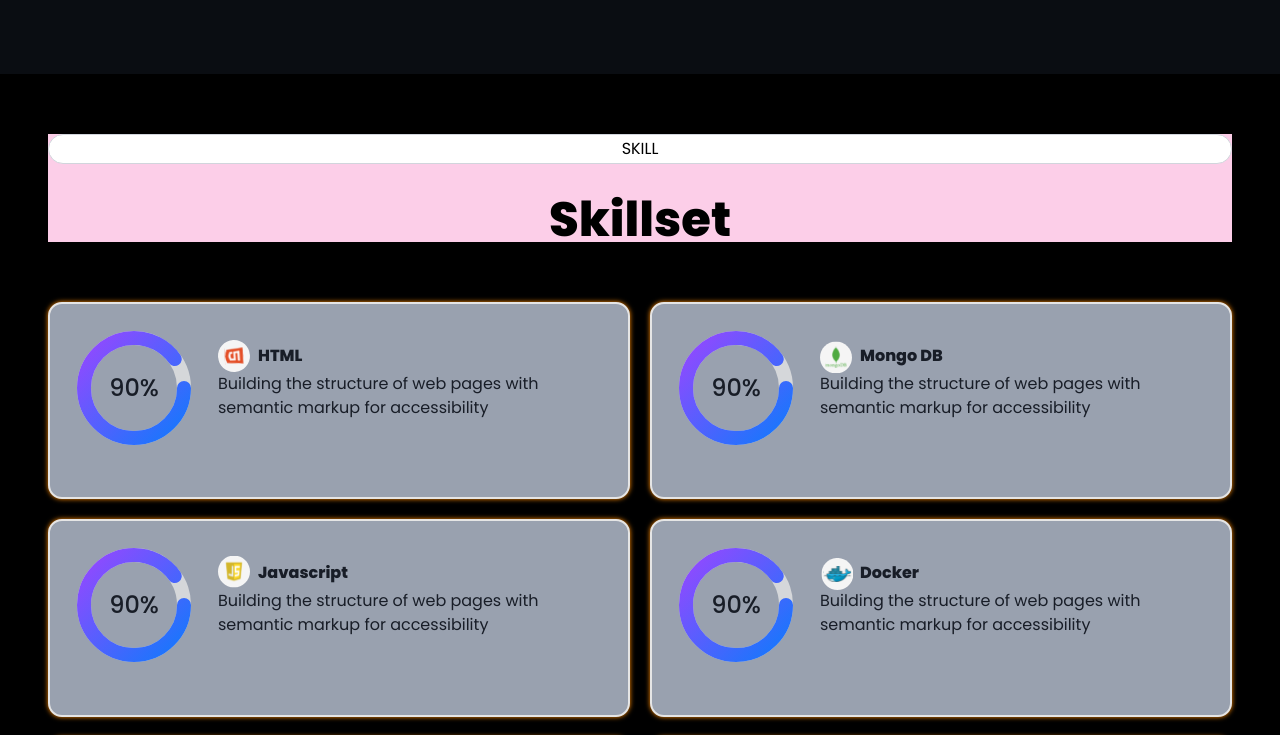
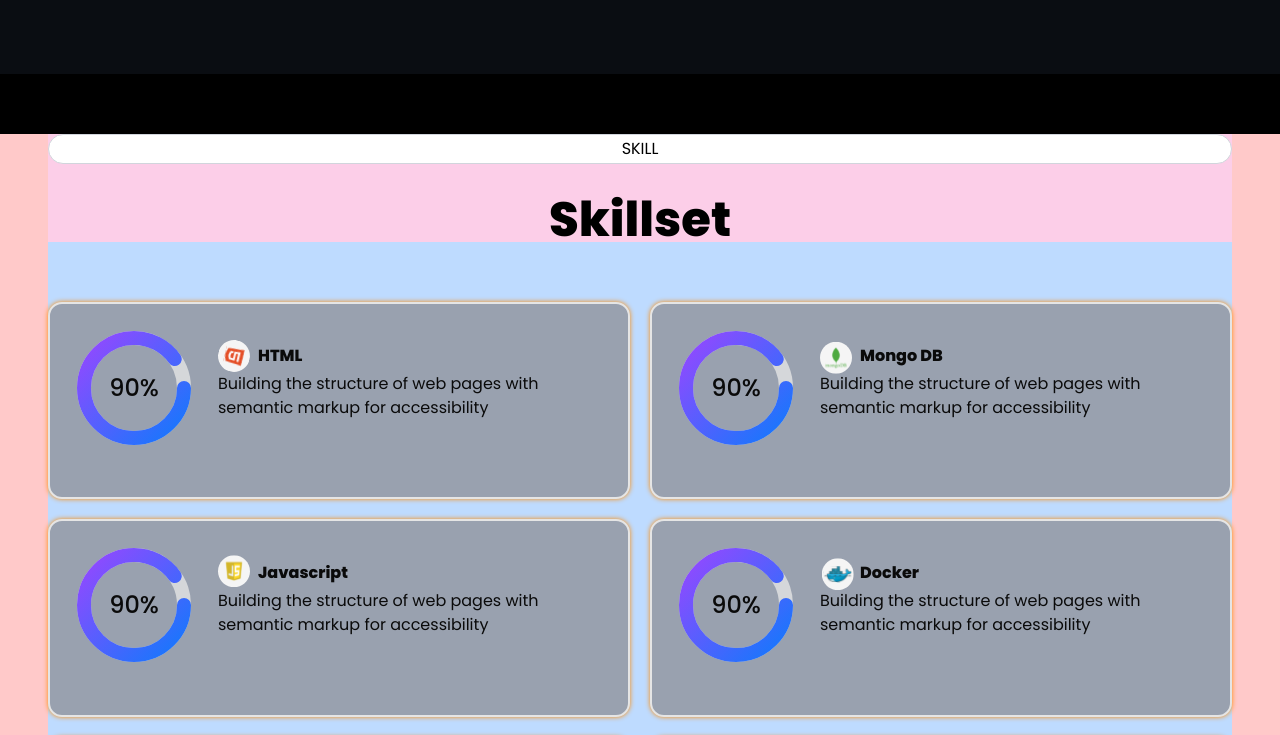
Before and after one commit to tonogw/portfolio, a Next.js app: page / in a window 1280 px wide. Shown: the part 1700-2435 px from the top of the page. Built offline with nearby package versions, Linux system fonts and the light colour scheme.

Commit message:
fix: skillset and standout section align center

```diff
--- a/src/app/globals.css
+++ b/src/app/globals.css
@@ -148,24 +148,6 @@
   --radius-4xl: calc(var(--radius) * 2.6);
 }
 
-@theme {
-  --color-primary: #6600eb;
-  --color-primary-light: #8b32ff;
-
-  --color-neutral-25: #fdfdfd;
-  --color-neutral-50: #fafafa;
-  --color-neutral-100: #f5f5f5;
-  --color-neutral-200: #e9eaeb;
-  --color-neutral-300: #d5d7da;
-  --color-neutral-400: #a4a7ae;
-  --color-neutral-500: #717680;
-  --color-neutral-600: #535862;
-  --color-neutral-700: #414651;
-  --color-neutral-800: #252b37;
-  --color-neutral-900: #181d27;
-  --color-neutral-950: #0a0d12;
-}
-
 :root {
   /* Neutral */
   --neutral-25: #fdfdfd;
@@ -263,27 +245,6 @@
   --sidebar-ring: oklch(0.556 0 0);
 }
 
-@layer base {
-  * {
-    @apply border-border outline-ring/50;
-  }
-}
-body {
-  /* background: var(--neutral-950); */
-  color: var(--neutral-25);
-  /* background: var(--background); */
-  color: var(--foreground);
-  /* font-family: Arial, Helvetica, sans-serif; */
-  @apply bg-background text-foreground;
-}
-
-body {
-  font-family: var(--font-poppins);
-  background: var(--color-white);
-  background: var(--color-black);
-  color: var(--color-neutral-900);
-}
-
 html {
   @apply font-sans;
 }
@@ -313,11 +274,13 @@ html {
   * {
     @apply border-border outline-ring/50;
   }
+
+  html {
+    @apply font-sans;
+  }
+
   body {
+    font-family: var(--font-poppins);
     @apply bg-black text-foreground;
   }
 }
-
-@theme {
-  --shadow-card: 0 4px 32px rgba(207, 207, 207, 0.25);
-}
--- a/src/app/page.tsx
+++ b/src/app/page.tsx
@@ -5,6 +5,7 @@ import Navbar from "@/components/layout/navbar";
 import About from "@/components/sections/about";
 import Skillset from "@/components/sections/skillset";
 import StandOut from "@/components/sections/standout";
+import Project from "@/components/sections/project";
 
 export default function Home() {
   return (
@@ -14,6 +15,7 @@ export default function Home() {
       <About />
       <Skillset />
       <StandOut />
+      <Project />
     </>
   );
 }
--- /dev/null
+++ b/src/components/sections/project.tsx
@@ -0,0 +1,39 @@
+import Image from "next/image";
+import { projectItem } from "@/constant/project-data";
+
+export default function Project() {
+  return (
+    <section
+      id="project"
+      className="absolute w-full max-w-360 left-1/2 -translate-x-1/2 bg-[#FFFFFF] pt-20"
+    >
+      <div className="custom-container text-center">
+        <span className="border border-[#D5D7DA] px-4 py-0.5 rounded-full border-spacing-md">
+          PORTFOLIO
+        </span>
+        <h2 className="pt-4 text-5xl font-bold pb-12">Latest Project</h2>
+      </div>
+
+      <div className="">
+        {projectItem.map((item) => (
+          <div key={item.id} className="custom-container flex flex-row">
+            <Image
+              src={item.image}
+              alt={item.title}
+              width={580}
+              height={441}
+              className="object-contain"
+            />
+
+            <span>{item.title}</span>
+            <ul>
+              <li className="border-0 border-gray-500 bg-amber-200 h-9 py-1 px-3 rounded-full">
+                {item.tech}
+              </li>
+            </ul>
+          </div>
+        ))}
+      </div>
+    </section>
+  );
+}
--- a/src/components/sections/skillset.tsx
+++ b/src/components/sections/skillset.tsx
@@ -71,14 +71,15 @@ export default function Skillset() {
   // }, []);
 
   return (
-    <section id="skill" className="custom-container h-237 ">
+    <section id="skill" className="max-w-360 mx-auto bg-red-200">
+      <div className="min-h-237 custom-container bg-blue-200">
         <m.div
           initial={{ opacity: 0, y: 15 }}
           animate={{ opacity: 1, y: 0 }}
           transition={{ duration: 0.6, delay: 1.6 }}
-        className="h-27 text-center my-15"
+          className=" h-27 text-center my-15 "
         >
-        <div className="h-27  text-black bg-pink-200">
+          <div className=" h-27  text-black bg-pink-200">
             <p className="bg-white  py-0.5 px-4 border border-gray-300 rounded-full">
               SKILL
             </p>
@@ -236,6 +237,7 @@ export default function Skillset() {
             />
           </Button>
         </div>
+      </div>
     </section>
   );
 }
--- a/src/components/sections/standout.tsx
+++ b/src/components/sections/standout.tsx
@@ -90,7 +90,7 @@ export default function StandOut() {
   return (
     <section
       id="standout"
-      className="w-full bg-linear-to-t from-[#F3EBFF] to-[#fdfdfd] py-20 text-black overflow-hidden"
+      className="mx-auto max-w-360 bg-linear-to-t from-[#F3EBFF] to-[#fdfdfd] py-20 text-black overflow-hidden"
     >
       {/* Container pembatas aplikasi */}
       <div className="custom-container flex flex-col gap-12">
--- /dev/null
+++ b/src/constant/project-data.ts
@@ -0,0 +1,25 @@
+import { StaticImageData } from "next/image";
+import projVacation from "../../public/images/image-proj-vacation.png";
+import projWallet from "../../public/images/image-proj-wallet.png";
+
+type ProjectItem = {
+  id: number;
+  title: string;
+  image: StaticImageData;
+  tech: string[];
+};
+
+export const projectItem: ProjectItem[] = [
+  {
+    id: 1,
+    title: "Vacation Landing Page",
+    image: projVacation,
+    tech: ["React", "Tailwind", "Responsive"],
+  },
+  {
+    id: 1,
+    title: "Digital Wallet",
+    image: projWallet,
+    tech: ["React", "Tailwind", "Responsive"],
+  },
+];
```
Also changed, not shown: public/images/image-proj-vacation.png (added), public/images/image-proj-wallet.png (added). Lines whose indentation alone changed are shown as unchanged.
